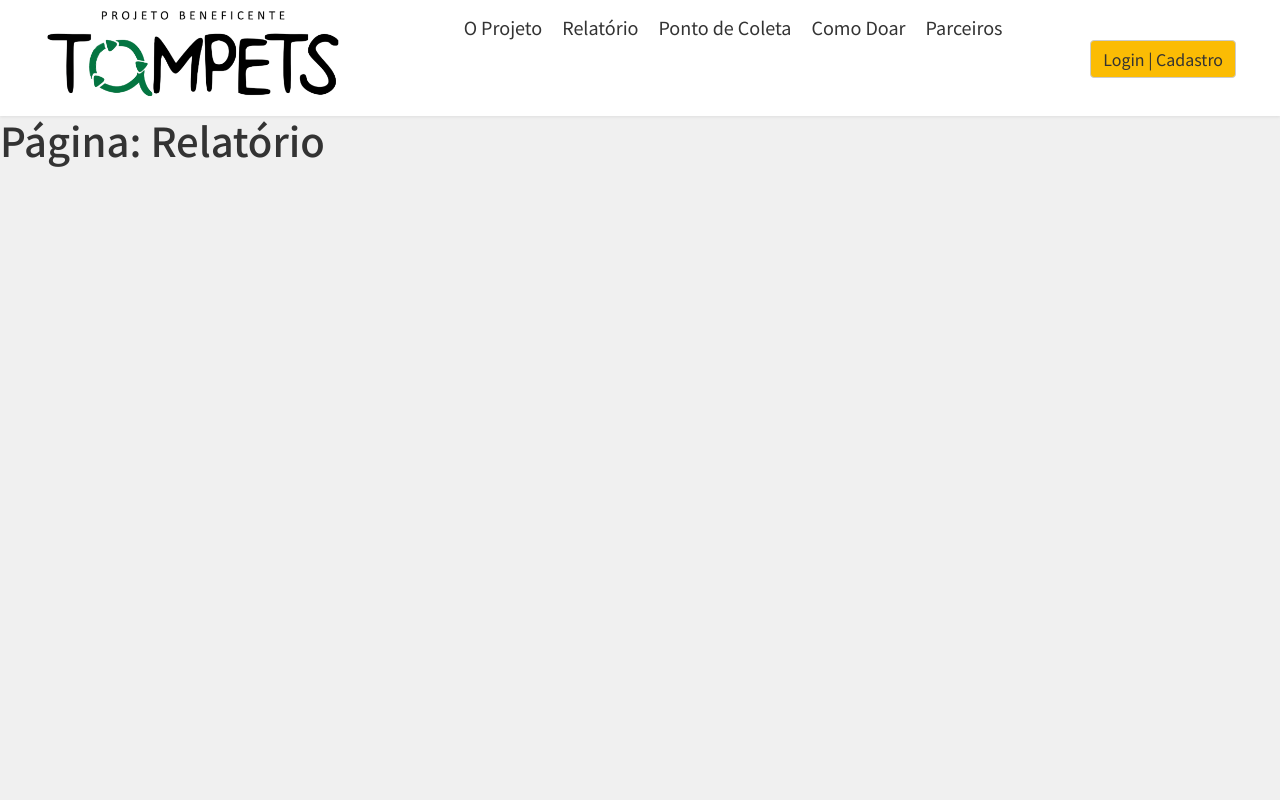
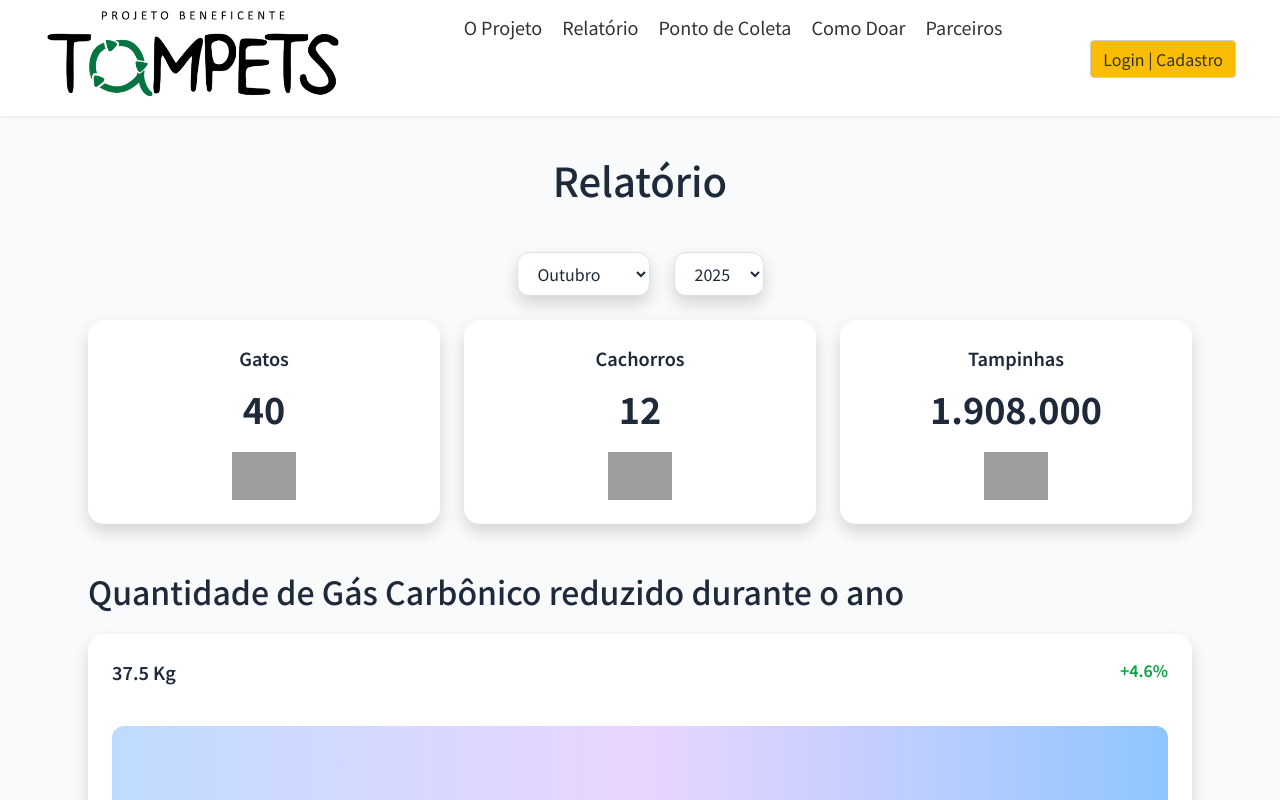
Before and after one commit to DaianeKCamargo/FATEC_ProjetoIntegrador2, a Next.js app in the folder tampets/: page /relatorio in a window 1280 px wide. Shown: the top 800 px of the page. Built offline with nearby package versions, Linux system fonts and the light colour scheme; grey boxes are pictures that could not be loaded.

Commit message:
início da page de relatórios
comecei os códigos da page de relatórios, utilizando tailwind para facilitar a manipulação do css

```diff
--- a/tampets/src/app/relatorio/page.tsx
+++ b/tampets/src/app/relatorio/page.tsx
@@ -1,5 +1,93 @@
+"use client";
+import { useState } from "react";
+
+type Dados = {
+  mes: string;
+  ano: number;
+  gatos: number;
+  cachorros: number;
+  tampinhas: number;
+  gas: number;
+};
+
+const dadosFixos: Dados[] = [
+  { mes: "Agosto", ano: 2025, gatos: 32, cachorros: 10, tampinhas: 1500000, gas: 30.2 },
+  { mes: "Setembro", ano: 2025, gatos: 35, cachorros: 11, tampinhas: 1750000, gas: 33.4 },
+  { mes: "Outubro", ano: 2025, gatos: 40, cachorros: 12, tampinhas: 1908000, gas: 37.5 },
+  { mes: "Novembro", ano: 2025, gatos: 45, cachorros: 13, tampinhas: 2100000, gas: 39.8 },
+];
+
 export default function relatorio() {
-    return (
-        <h1>Página: Relatório</h1>
-    )
+    const [mes, setMes] = useState("Outubro");
+  const [ano, setAno] = useState(2025);
+
+  const dados = dadosFixos.find((d) => d.mes === mes && d.ano === ano)!;
+
+  return (
+    <main className="min-h-screen bg-[#f8fafc] text-gray-800">
+      <section className="text-center py-10">
+        <h1 className="text-4xl font-bold">Relatório</h1>
+      </section>
+
+      <div className="flex justify-center gap-4 mb-6">
+        <select
+          className="border rounded-xl px-3 py-2 bg-white shadow"
+          value={mes}
+          onChange={(e) => setMes(e.target.value)}
+        >
+          {["Agosto", "Setembro", "Outubro", "Novembro"].map((m) => (
+            <option key={m}>{m}</option>
+          ))}
+        </select>
+
+        <select
+          className="border rounded-xl px-3 py-2 bg-white shadow"
+          value={ano}
+          onChange={(e) => setAno(Number(e.target.value))}
+        >
+          <option>2025</option>
+        </select>
+      </div>
+
+      <section className="max-w-6xl mx-auto grid grid-cols-1 md:grid-cols-3 gap-6 p-4">
+        <div className="bg-white rounded-2xl shadow p-6 text-center">
+          <p className="text-lg font-semibold">Gatos</p>
+          <p className="text-4xl font-bold mt-2">{dados.gatos}</p>
+          <img src="/images/cat.png" alt="Gato" className="mx-auto mt-4 w-16" />
+        </div>
+
+        <div className="bg-white rounded-2xl shadow p-6 text-center">
+          <p className="text-lg font-semibold">Cachorros</p>
+          <p className="text-4xl font-bold mt-2">{dados.cachorros}</p>
+          <img src="/images/dog.png" alt="Cachorro" className="mx-auto mt-4 w-16" />
+        </div>
+
+        <div className="bg-white rounded-2xl shadow p-6 text-center">
+          <p className="text-lg font-semibold">Tampinhas</p>
+          <p className="text-4xl font-bold mt-2">
+            {dados.tampinhas.toLocaleString("pt-BR")}
+          </p>
+          <img src="/images/tampinhas.png" alt="Tampinhas" className="mx-auto mt-4 w-16" />
+        </div>
+      </section>
+
+      {/* Gráfico fake */}
+      <section className="max-w-6xl mx-auto py-10 p-4">
+        <h2 className="text-2xl font-semibold mb-4">
+          Quantidade de Gás Carbônico reduzido durante o ano
+        </h2>
+
+        <div className="bg-white rounded-2xl shadow p-6">
+          <div className="flex justify-between mb-4">
+            <p className="text-lg font-semibold">{dados.gas} Kg</p>
+            <span className="text-green-600 font-semibold">+4.6%</span>
+          </div>
+
+          <div className="h-48 bg-gradient-to-r from-blue-200 via-purple-200 to-blue-300 rounded-xl flex items-center justify-center text-gray-600 font-semibold">
+            (gráfico ilustrativo)
+          </div>
+        </div>
+      </section>
+    </main>
+  );
 }
```
